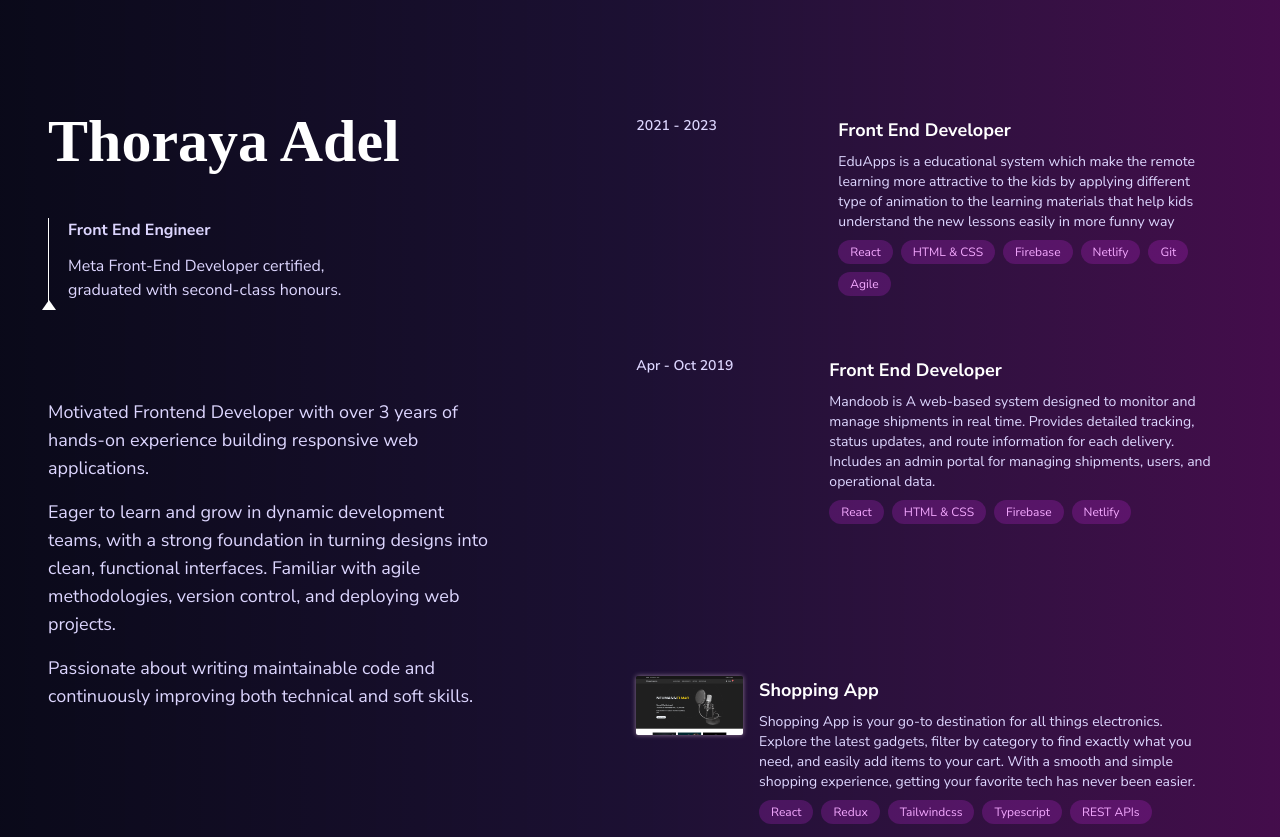
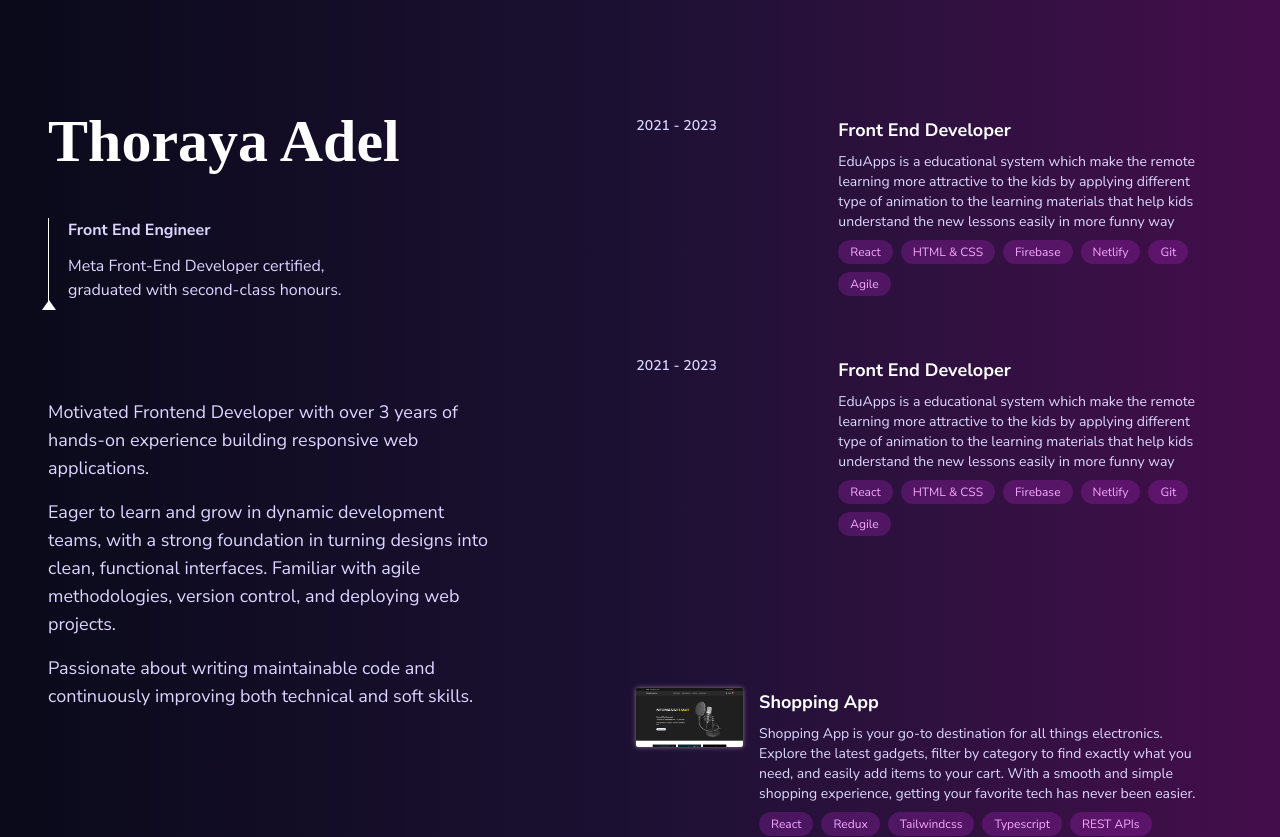
Before and after one commit to ThorayaElsharawy/my-portfolio, a Next.js app: page /about in a window 1280 px wide. Shown: the top 837 px of the page. Built offline with nearby package versions, Linux system fonts and the light colour scheme; a web font is replaced by a local one.

Commit message:
feat: deactivate non-select experience

```diff
--- a/src/components/experiences-list.tsx
+++ b/src/components/experiences-list.tsx
@@ -1,56 +1,56 @@
 "use client"
-import React, { useEffect } from 'react'
+import React, { useEffect, useState } from 'react'
+
+const EXPERIENCES = {
+    exp1: {
+        id: 1,
+        date: '2021 - 2023',
+        jobTitle: 'Front End Developer',
+        desc: `EduApps is a educational system which make the remote learning more attractive to the kids by applying different type of animation
+    to the learning materials that help kids understand the new lessons easily in more funny way`,
+        tools: ['React', 'HTML & CSS', 'Firebase', 'Netlify', 'Git', 'Agile']
+    },
+    exp2: {
+        id: 2,
+        date: '2021 - 2023',
+        jobTitle: 'Front End Developer',
+        desc: `EduApps is a educational system which make the remote learning more attractive to the kids by applying different type of animation
+    to the learning materials that help kids understand the new lessons easily in more funny way`,
+        tools: ['React', 'HTML & CSS', 'Firebase', 'Netlify', 'Git', 'Agile']
+    },
+}
 
 export default function ExperiencesList() {
-    useEffect(() => {
-        // Wait for the DOM to load, then scroll to hash if it exists
-        const hash = window.location.hash;
-        if (hash) {
-            const el = document.querySelector(hash);
-            if (el) {
-                setTimeout(() => {
-                    el.scrollIntoView({ behavior: 'smooth' });
-                }, 100); // slight delay ensures it's rendered
-            }
-        }
-    }, []);
+    const [active, setActive] = useState<'exp1' | 'exp2' | null>(null)
     return (
         <div id='experiences'>
-            <div className='mb-5 lg:flex lg:items-start gap-4 text-white hover:bg-white/5 p-5 transition-all cursor-pointer rounded-sm group'>
-                <div className='w-[400px]'>
-                    <h2 className='text-sm text-violet-200 font-semibold'>2021 - 2023</h2>
-                </div>
-                <div className="lg:ps-20">
-                    <h3 className="font-bold text-lg">Front End Developer</h3>
-                    <p className="text-sm mt-2 text-violet-200 leading-5">EduApps is a educational system which make the remote learning more attractive to the kids by applying different type of animation
-                        to the learning materials that help kids understand the new lessons easily in more funny way</p>
-                    <div className="flex flex-wrap mt-2 gap-2">
-                        <div className="rounded-full px-3 py-0.5 text-xs leading-5 bg-fuchsia-500/20 text-fuchsia-300">React</div>
-                        <div className="rounded-full px-3 py-0.5 text-xs leading-5 bg-fuchsia-500/20 text-fuchsia-300">HTML & CSS</div>
-                        <div className="rounded-full px-3 py-0.5 text-xs leading-5 bg-fuchsia-500/20 text-fuchsia-300">Firebase</div>
-                        <div className="rounded-full px-3 py-0.5 text-xs leading-5 bg-fuchsia-500/20 text-fuchsia-300">Netlify</div>
-                        <div className="rounded-full px-3 py-0.5 text-xs leading-5 bg-fuchsia-500/20 text-fuchsia-300">Git</div>
-                        <div className="rounded-full px-3 py-0.5 text-xs leading-5 bg-fuchsia-500/20 text-fuchsia-300">Agile</div>
+            {Object.keys(EXPERIENCES).map((exp) => {
+                const experience = EXPERIENCES[exp as keyof typeof EXPERIENCES]
+
+                return (
+                    <div key={experience.id}
+                        onMouseEnter={() => setActive(exp as 'exp1' | 'exp2')}
+                        onMouseLeave={() => setActive(null)}
+                        className={`mb-5 lg:flex lg:items-start gap-4 text-white hover:bg-white/5 p-5 transition-all cursor-pointer rounded-sm group ${active === null ? 'opacity-100' : active !== exp && 'opacity-40'}`}
+                    >
+                        <div className='w-[400px]'>
+                            <h2 className='text-sm text-violet-200 font-semibold'>{experience?.date}</h2>
+                        </div>
+                        <div className="lg:ps-20">
+                            <h3 className="font-bold text-lg">{experience?.jobTitle}</h3>
+                            <p className="text-sm mt-2 text-violet-200 leading-5">
+                                {experience?.desc}
+                            </p>
+                            <div className="flex flex-wrap mt-2 gap-2">
+                                {experience.tools.map(tool => (
+                                    <div key={tool} className="rounded-full px-3 py-0.5 text-xs leading-5 bg-fuchsia-500/20 text-fuchsia-300">{tool}</div>
+                                ))}
+                            </div>
+                        </div>
                     </div>
-                </div>
-            </div>
-            <div className='mb-5 lg:flex items-start gap-4 text-white hover:bg-white/5 p-5 transition-all cursor-pointer rounded-sm group'>
-                <div className='w-[400px]'>
-                    <h2 className='text-sm text-violet-200 font-semibold'>Apr - Oct 2019</h2>
-                </div>
-                <div className="lg:ps-20">
-                    <h3 className="font-bold text-lg">Front End Developer</h3>
-                    <p className="text-sm mt-2 text-violet-200 leading-5">Mandoob is A web-based system designed to monitor and manage shipments in real time.
-                        Provides detailed tracking, status updates, and route information for each delivery.
-                        Includes an admin portal for managing shipments, users, and operational data.</p>
-                    <div className="flex flex-wrap mt-2 gap-2">
-                        <div className="rounded-full px-3 py-0.5 text-xs leading-5 bg-fuchsia-500/20 text-fuchsia-300">React</div>
-                        <div className="rounded-full px-3 py-0.5 text-xs leading-5 bg-fuchsia-500/20 text-fuchsia-300">HTML & CSS</div>
-                        <div className="rounded-full px-3 py-0.5 text-xs leading-5 bg-fuchsia-500/20 text-fuchsia-300">Firebase</div>
-                        <div className="rounded-full px-3 py-0.5 text-xs leading-5 bg-fuchsia-500/20 text-fuchsia-300">Netlify</div>
-                    </div>
-                </div>
-            </div>
+                )
+            })}
+
         </div>
     )
 }
```
